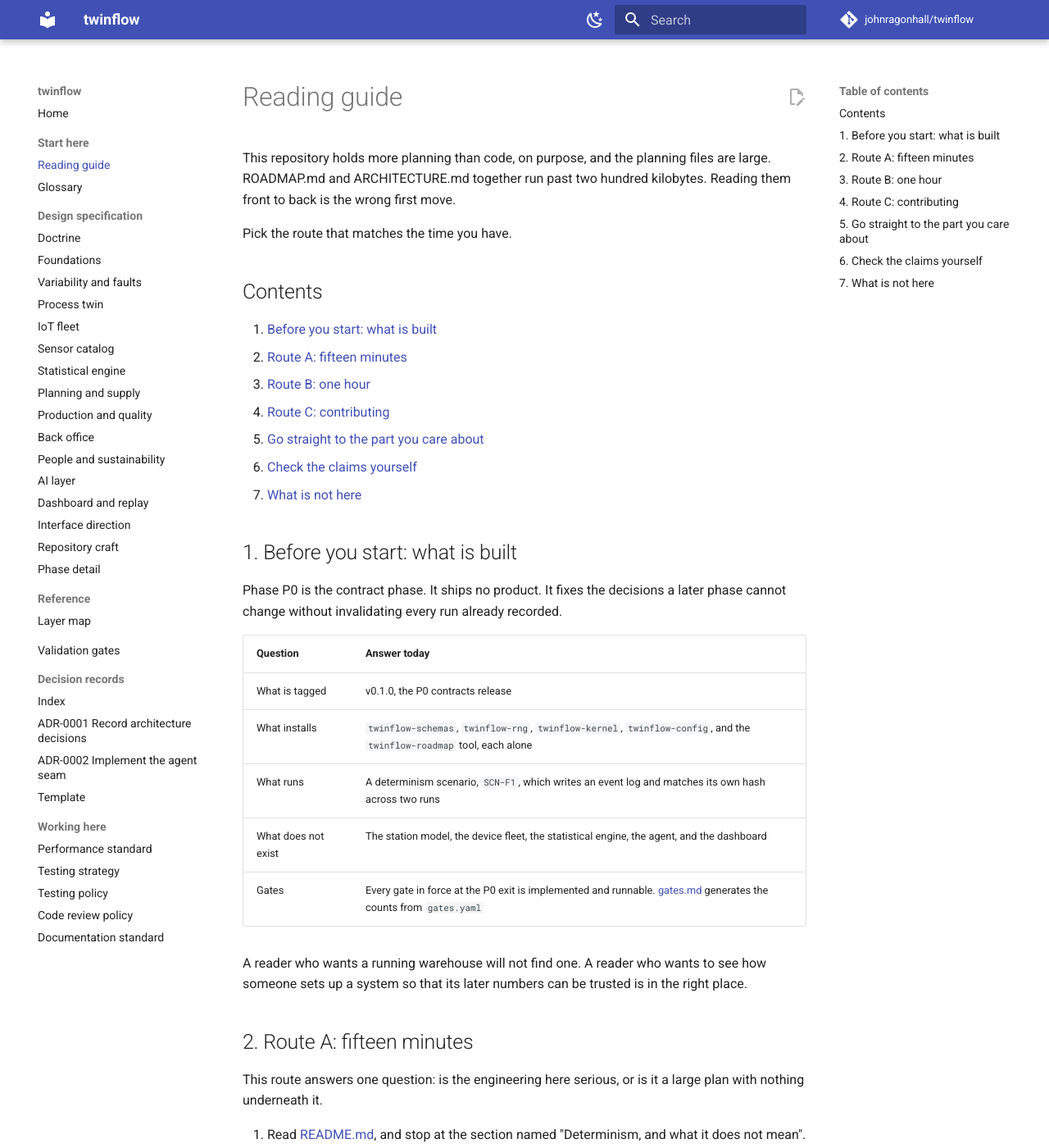
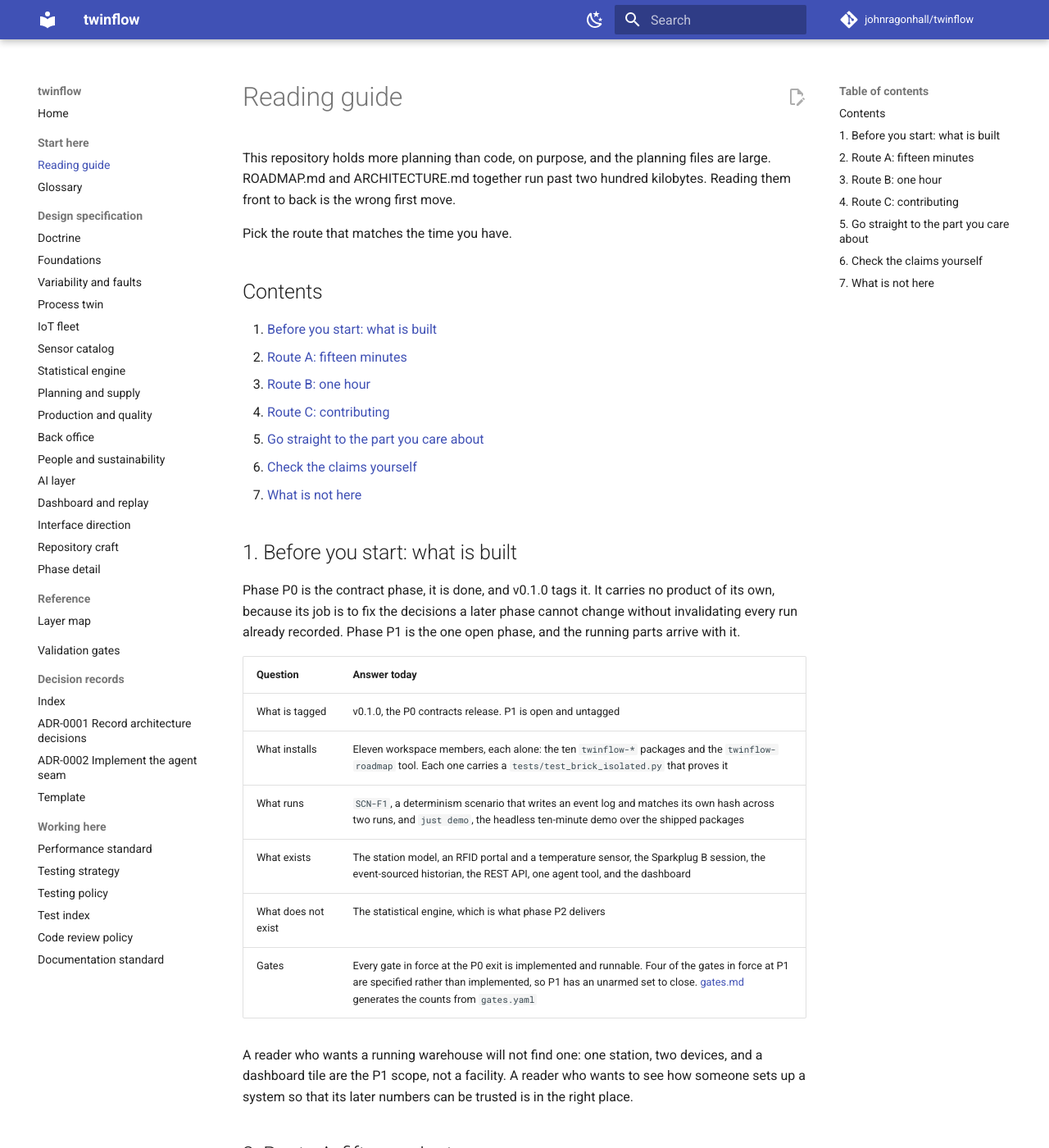
Before and after one commit to johnragonhall/twinflow, an MkDocs documentation site: the page built from docs/reading-guide.md, in a window 1280 px wide and 1400 px high. Shown: the whole window at 82% size. Built offline with MkDocs 1.6.1 and Material for MkDocs 9.7.7, drawn with Linux system fonts in a browser that asks for light colours; comment, search, counter and statistics services are not loaded; some of the changed text lies outside the part shown.

Commit message:
docs: state what the tree holds after the walking skeleton
DOCS
- The reading guide's "what is built" section reads against the tree: eleven
  workspace members install alone and each carries the test that proves it, the
  station model and both devices and the Sparkplug session and the historian
  and the REST surface and the agent tool and the dashboard all exist, and the
  statistical engine is the one named absence. Four gates in force at P1 are
  specified rather than implemented, which the section says rather than leaves
  for a reader to discover.
- The section introducing the reading order counts six documents, which is how
  many the table holds.
- ROADMAP.md carries P0 as done, which the tag and the seventeen P0 work
  packages already say. It is generated, so the status comes from roadmap.yaml
  and `render --check` reports the file current.
- Foundations names the three distributions `twinflow-storage` depends on and
  the symbols it exports. `twinflow-config` arrives with the namespace grammar,
  and the exported names are the historian and its snapshot rather than the
  three local adapters.
- `twinflow-kernel` API.md lists `Scenario`, `Station`, `load_scenario`, and
  `run_scenario`, which boundary rule A1.4 requires of every public symbol.
  `twinflow-sensors` lists `__version__` beside them, as every other package
  does.
- mkdocs nav carries `tests.md`, which the site otherwise publishes with no
  route to it.
- The README quickstart names the compose file at the path it sits at.
- CONTRIBUTING describes the license gate: where it runs, that it parses the
  allowlist out of that file rather than carrying a second copy, and how it
  resolves an SPDX expression, since `AND` and `OR` mean opposite things to a
  redistributor. A `PSF-2.0` row sits in the table because `typing_extensions`
  declares that spelling, so a reader can tell it is accepted without reading
  the script.

```diff
--- a/docs/reading-guide.md
+++ b/docs/reading-guide.md
@@ -25,20 +25,24 @@ Pick the route that matches the time you have.
 
 ## 1. Before you start: what is built
 
-Phase P0 is the contract phase. It ships no product. It fixes the decisions a
-later phase cannot change without invalidating every run already recorded.
+Phase P0 is the contract phase, it is done, and v0.1.0 tags it. It carries no
+product of its own, because its job is to fix the decisions a later phase cannot
+change without invalidating every run already recorded. Phase P1 is the one open
+phase, and the running parts arrive with it.
 
-| Question            | Answer today                                                                                                                |
-| ------------------- | --------------------------------------------------------------------------------------------------------------------------- |
-| What is tagged      | v0.1.0, the P0 contracts release                                                                                            |
-| What installs       | `twinflow-schemas`, `twinflow-rng`, `twinflow-kernel`, `twinflow-config`, and the `twinflow-roadmap` tool, each alone       |
-| What runs           | A determinism scenario, `SCN-F1`, which writes an event log and matches its own hash across two runs                        |
-| What does not exist | The station model, the device fleet, the statistical engine, the agent, and the dashboard                                   |
-| Gates               | Every gate in force at the P0 exit is implemented and runnable. [gates.md](gates.md) generates the counts from `gates.yaml` |
+| Question            | Answer today                                                                                                                                                                                                                           |
+| ------------------- | -------------------------------------------------------------------------------------------------------------------------------------------------------------------------------------------------------------------------------------- |
+| What is tagged      | v0.1.0, the P0 contracts release. P1 is open and untagged                                                                                                                                                                              |
+| What installs       | Eleven workspace members, each alone: the ten `twinflow-*` packages and the `twinflow-roadmap` tool. Each one carries a `tests/test_brick_isolated.py` that proves it                                                                  |
+| What runs           | `SCN-F1`, a determinism scenario that writes an event log and matches its own hash across two runs, and `just demo`, the headless ten-minute demo over the shipped packages                                                            |
+| What exists         | The station model, an RFID portal and a temperature sensor, the Sparkplug B session, the event-sourced historian, the REST API, one agent tool, and the dashboard                                                                      |
+| What does not exist | The statistical engine, which is what phase P2 delivers                                                                                                                                                                                |
+| Gates               | Every gate in force at the P0 exit is implemented and runnable. Four of the gates in force at P1 are specified rather than implemented, so P1 has an unarmed set to close. [gates.md](gates.md) generates the counts from `gates.yaml` |
 
-A reader who wants a running warehouse will not find one. A reader who wants to
-see how someone sets up a system so that its later numbers can be trusted is in
-the right place.
+A reader who wants a running warehouse will not find one: one station, two
+devices, and a dashboard tile are the P1 scope, not a facility. A reader who
+wants to see how someone sets up a system so that its later numbers can be
+trusted is in the right place.
 
 ## 2. Route A: fifteen minutes
 
--- a/mkdocs.yml
+++ b/mkdocs.yml
@@ -125,6 +125,7 @@ nav:
       - Performance standard: performance.md
       - Testing strategy: testing-strategy.md
       - Testing policy: testing-policy.md
+      - Test index: tests.md
       - Code review policy: code-review.md
       - Documentation standard: DOCUMENTATION-STANDARD.md
 
```
Also changed, not shown: other parts of docs/reading-guide.md (+1 -1 lines), CONTRIBUTING.md (+38 -15 lines), README.md (+7 -5 lines), ROADMAP.md (+7 -7 lines), docs/design/foundations.md (+213 -209 lines), packages/twinflow-kernel/API.md (+10 -0 lines), packages/twinflow-sensors/API.md (+6 -0 lines).
